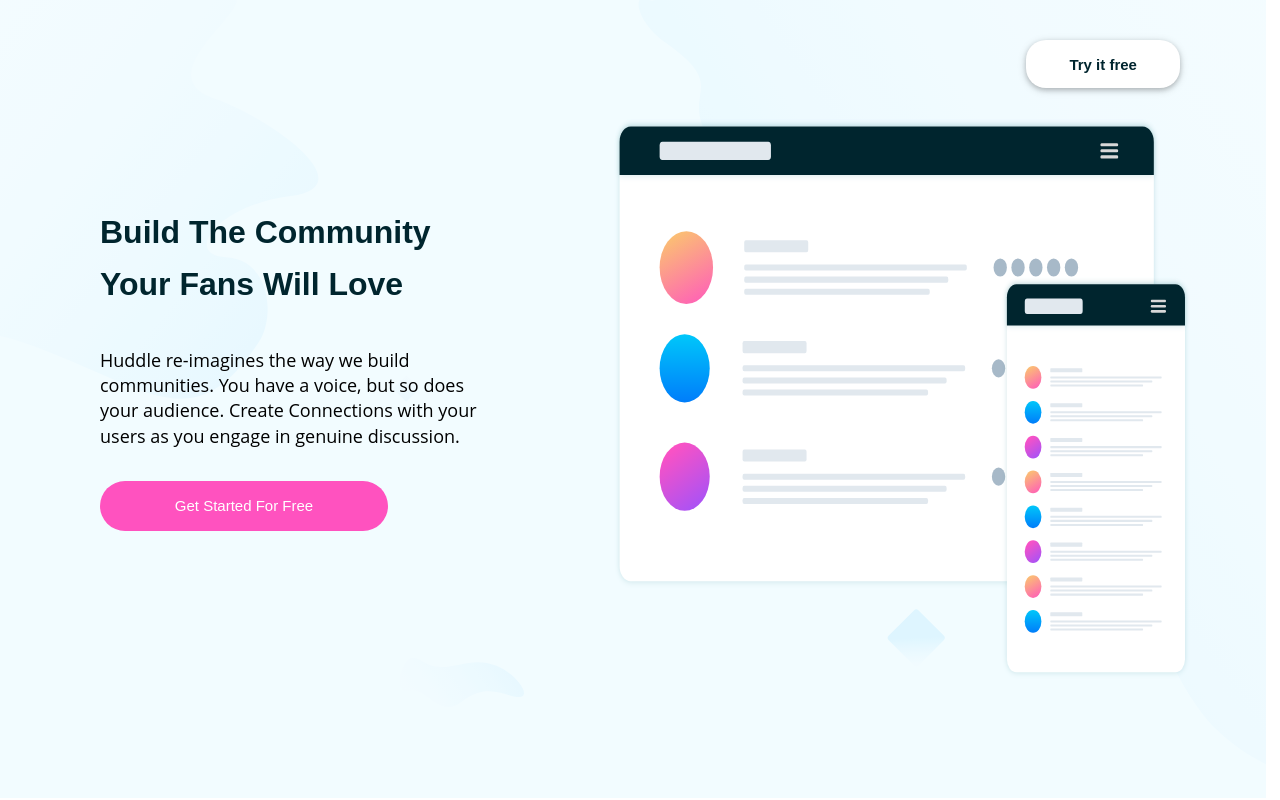
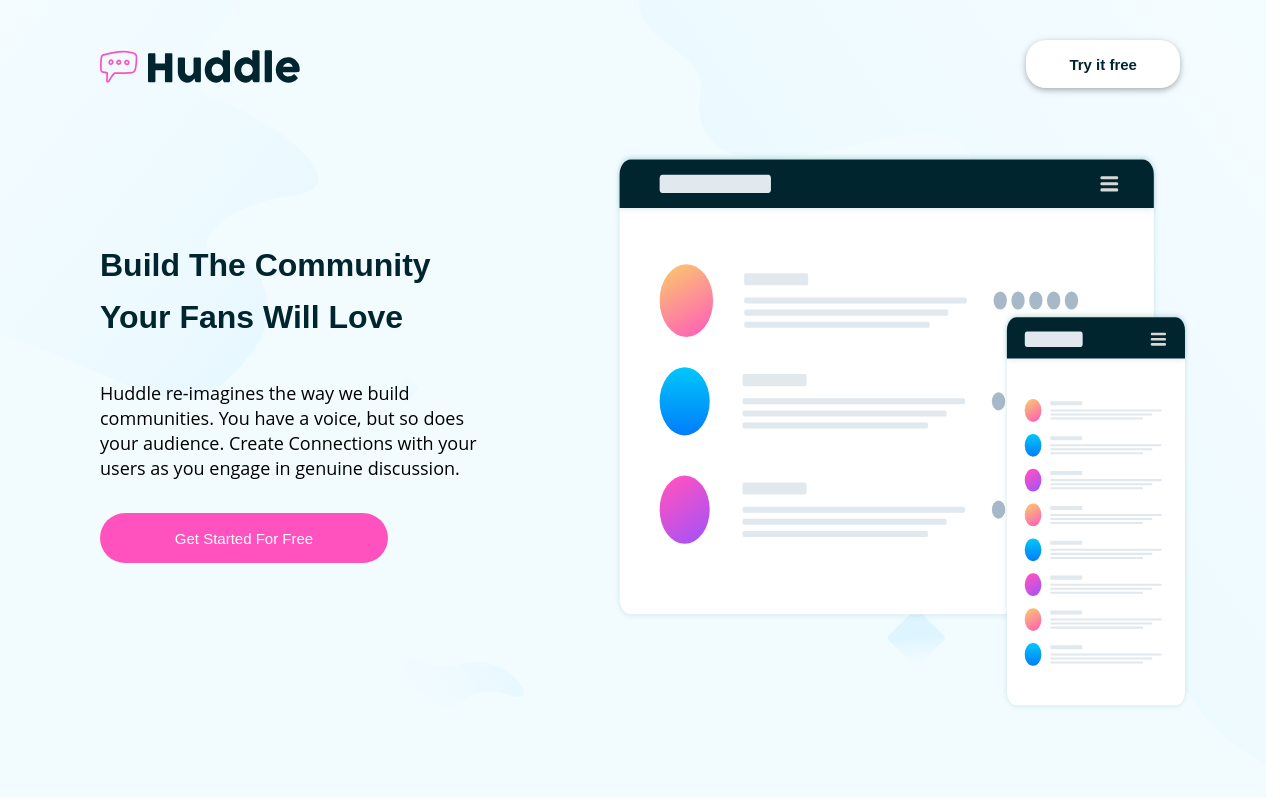
Before and after one commit to Nayan-Ag/Huddle-Challenge_2, a plain HTML site: page index.html in a window 1280 px wide. Shown: the top 800 px of the page. Drawn offline with Linux system fonts and the light colour scheme; the site is published under a folder, as on GitHub Pages, so addresses that start at the root find nothing.

Commit message:
Update index.html

```diff
--- a/index.html
+++ b/index.html
@@ -13,7 +13,7 @@
 <body>
   <section id="content-1">
     <nav>
-      <a href="index.html"><img src="/images/logo.svg" alt=""></a>
+      <a href="index.html"><img src="images/logo.svg" alt=""></a>
       <button><strong> Try it free </strong></button>
     </nav>
     <div class="content-1">
```
